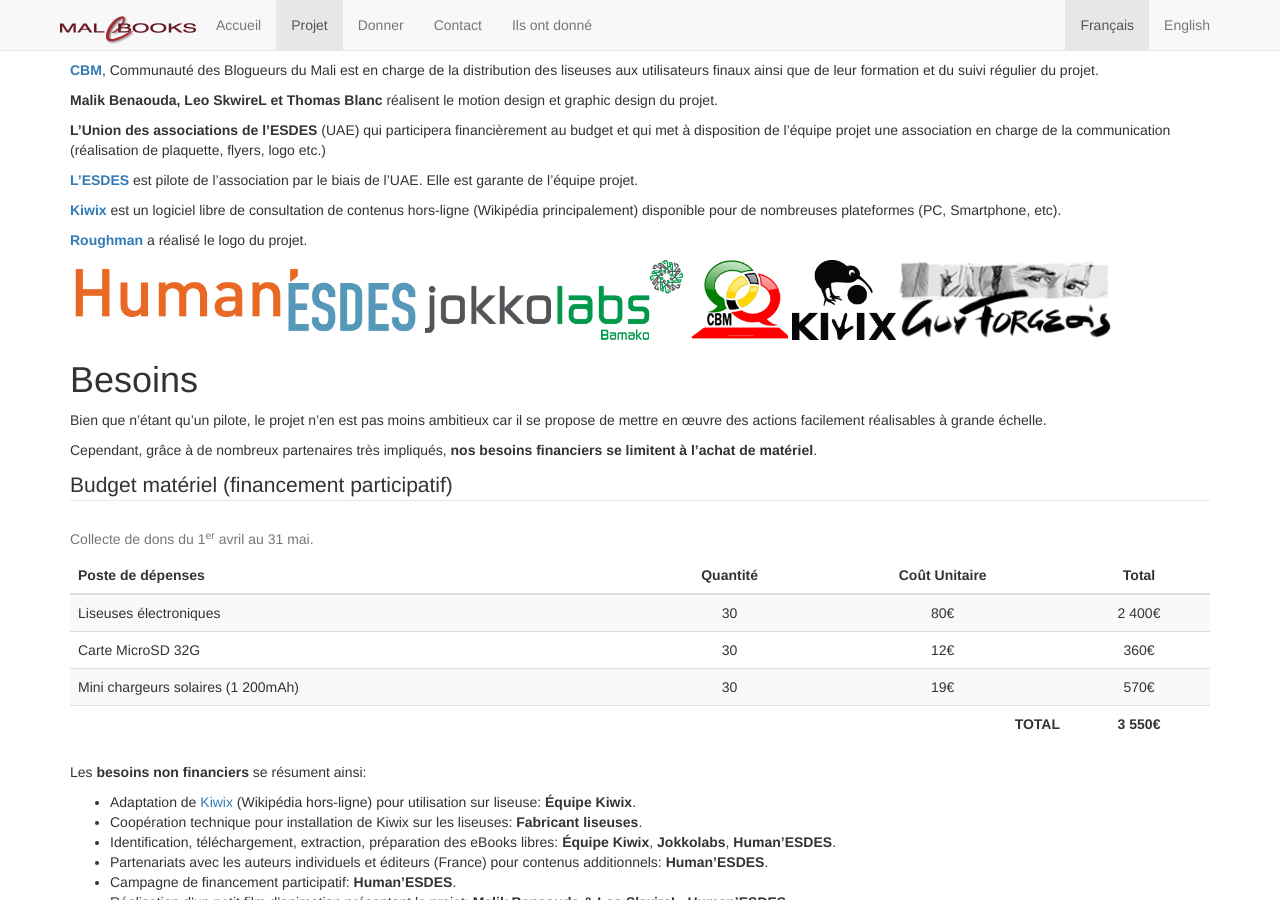
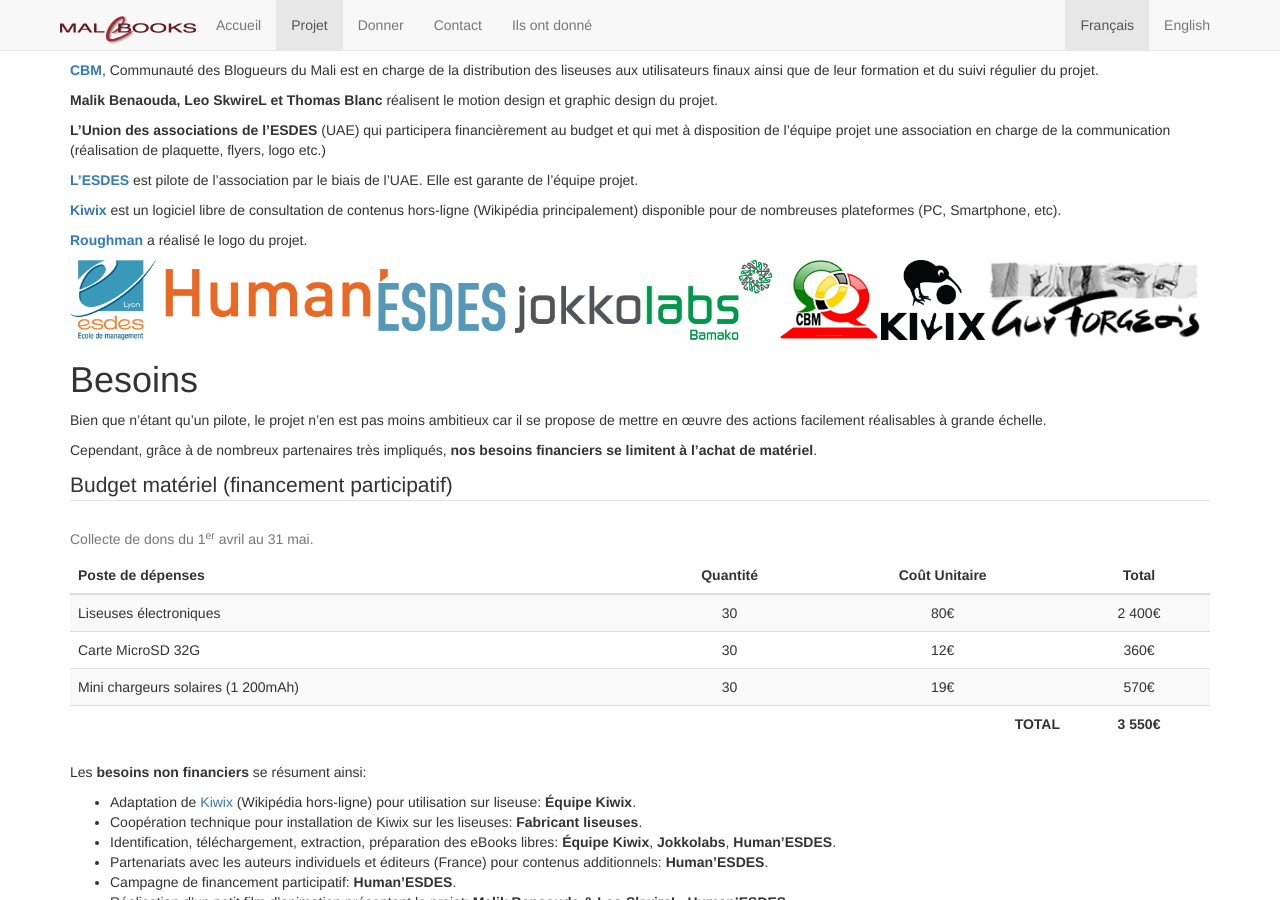
Before and after one commit to HumanESDES/malebooks, a Jekyll site: the page built from projet/index.md, in a window 1280 px wide and 900 px high, scrolled down 2586 px. Built offline with Jekyll 4.4.1, drawn with Linux system fonts in a browser that asks for light colours; nearby versions of some CDN libraries; Markdown is read by kramdown in place of the engine named in the settings.

Commit message:
added ESDES logo

```diff
--- a/projet/index.md
+++ b/projet/index.md
@@ -103,7 +103,7 @@
 
 __[Roughman](http://www.roughman.fr)__ a réalisé le logo du projet.
 
-<a href="http://humanESDES.org"><img src="/medias/human-esdes.png" height="80" /></a> <a href="http://jokkolabs.net"><img src="/medias/jokkolabs.png" height="80" /></a> <a href="http://blogueurs.ml"><img src="/medias/cbm.png" height="80" /></a> <a href="http://kiwix.org"><img src="/medias/logo-kiwix.png" height="80" /></a> <a href="http://www.roughman.fr"><img src="/medias/roughman.png" height="80" /></a>
+<a href="http://esdes.fr"><img src="/medias/esdes.png" height="80" /></a> <a href="http://humanESDES.org"><img src="/medias/human-esdes.png" height="80" /></a> <a href="http://jokkolabs.net"><img src="/medias/jokkolabs.png" height="80" /></a> <a href="http://blogueurs.ml"><img src="/medias/cbm.png" height="80" /></a> <a href="http://kiwix.org"><img src="/medias/logo-kiwix.png" height="80" /></a> <a href="http://www.roughman.fr"><img src="/medias/roughman.png" height="80" /></a>
 
 
 # <a name="besoins"></a>Besoins
```
Also changed, not shown: en/project/index.md (+1 -1 lines), medias/esdes.png (added).
